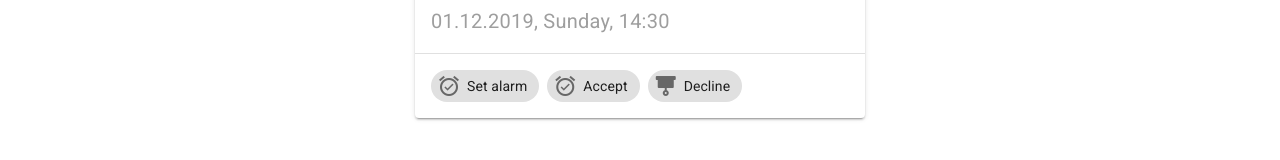
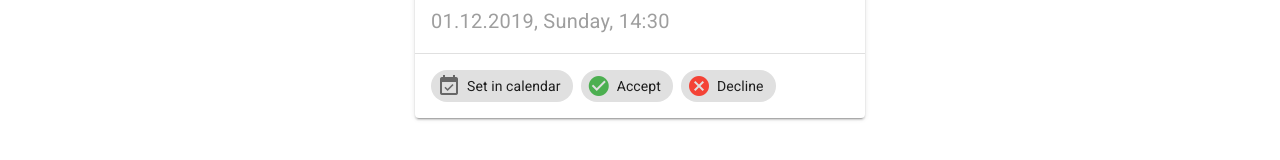
Before and after one commit to hfu-gis/Chi-Masters, a Vue app: page /#/views/Home in a window 1280 px wide. Shown: the part 376-536 px from the top of the page. Built offline with nearby package versions, Linux system fonts and the light colour scheme; what vue-textarea-autosize would draw is missing.

Commit message:
Update Home

```diff
--- a/src/views/Home.vue
+++ b/src/views/Home.vue
@@ -21,18 +21,23 @@
                     class="mr-2"
                     @click="lights"
             >
-                <v-icon left>mdi-alarm-check</v-icon>
-                Set alarm
+                <v-icon left>mdi-calendar-check</v-icon>
+                Set in calendar
             </v-chip>
             <v-chip
                     class="mr-2"
                     @click="alarm"
             >
-                <v-icon left>mdi-alarm-check</v-icon>
+                <v-icon
+                        color="green"
+                        left>mdi-check-circle</v-icon>
                 Accept
+
             </v-chip>
             <v-chip @click="blinds">
-                <v-icon left>mdi-blinds</v-icon>
+                <v-icon
+                        color="red"
+                        left>mdi-close-circle</v-icon>
                 Decline
             </v-chip>
         </v-card-text>
```
